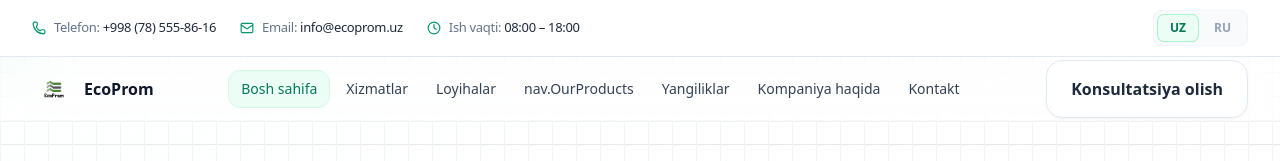
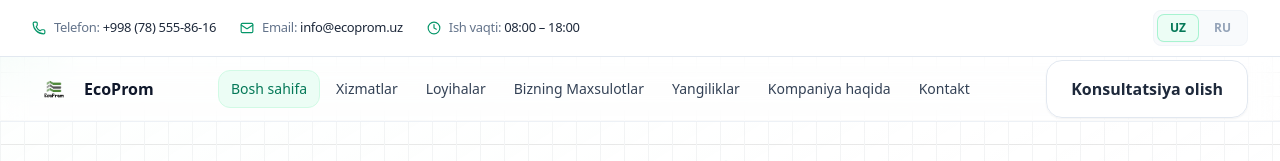
Before and after one commit to sardorsattoorovv7/web-ecoprom, a React (Vite) app: page / in a window 1280 px wide. Shown: the top 161 px of the page. Built offline with nearby package versions, Linux system fonts and the light colour scheme.

Commit message:
newtabs added

```diff
--- a/src/components/Navbar.jsx
+++ b/src/components/Navbar.jsx
@@ -90,7 +90,7 @@ export default function Navbar({ onOpenCall }) {
             `${linkBase} ${isActive ? linkActive : linkIdle}`
           }
         >
-          {t("nav.OurProducts")}
+          {t("nav.ourproducts")}
         </NavLink>
 
           <NavLink
```
